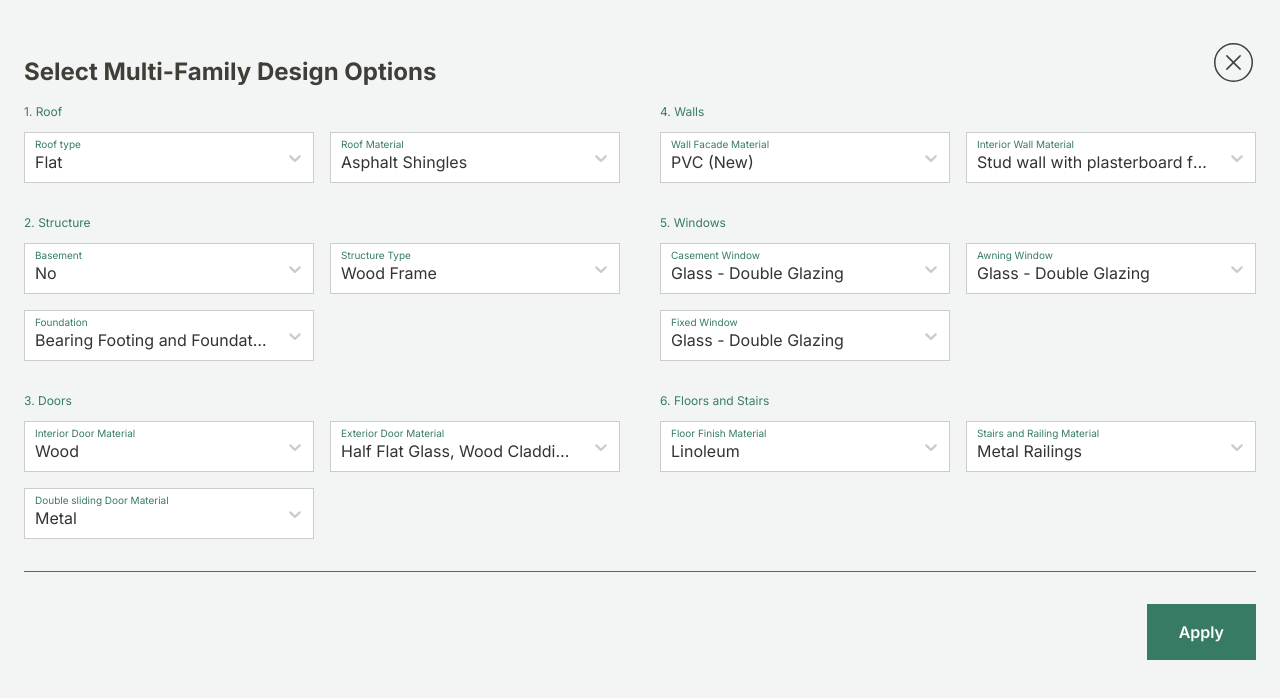
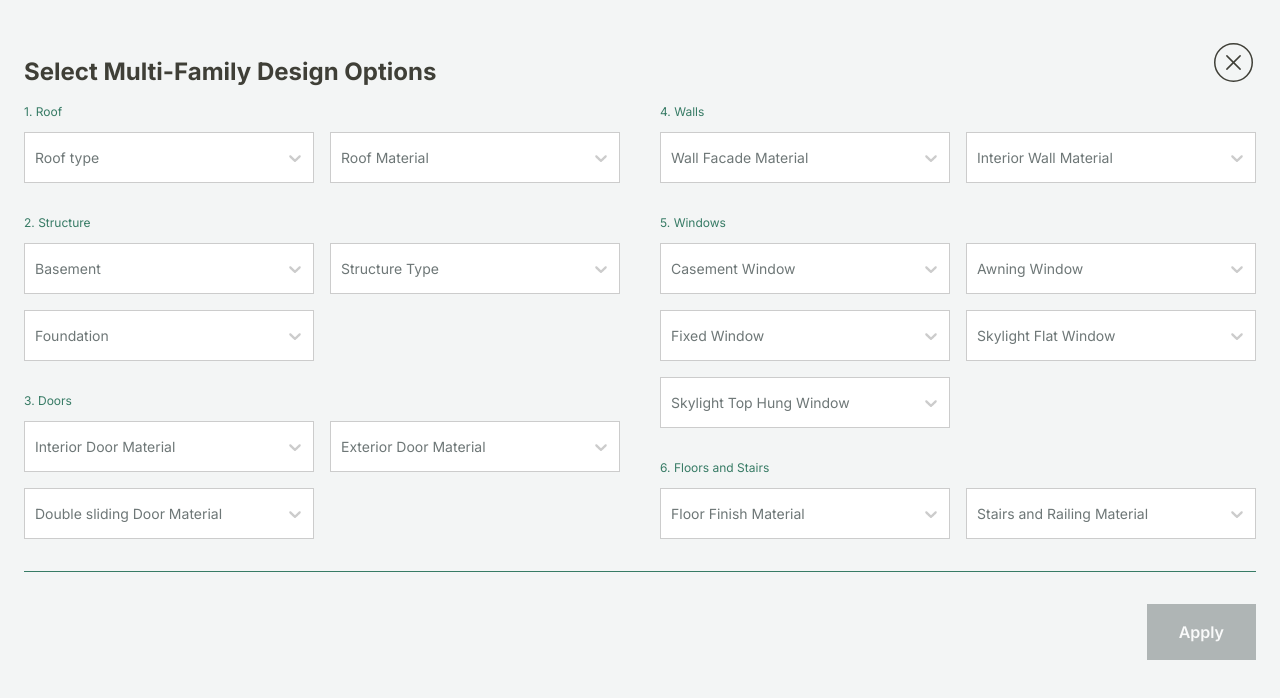
Before and after one commit to evolvingweb/mcgill-data-homebase, a React (Create React App) app: page / in a window 1280 px wide. Both pictures are taken after a click on the button "Start Exploring". Shown: the top 698 px of the page. Built offline with nearby package versions, Linux system fonts and the light colour scheme.

Commit message:
Removing default values in filters.

```diff
--- a/src/components/FilterField.jsx
+++ b/src/components/FilterField.jsx
@@ -1,6 +1,6 @@
 import React from 'react';
 import _map from 'lodash/map';
-import _first from 'lodash/first';
+// import _first from 'lodash/first';
 import _find from 'lodash/find';
 import Select, { components } from "react-select";
 
@@ -97,7 +97,7 @@ const FilterField = ({
     return null;
   }
   const mergedOptions = _map(options, option => ({ value: option, label: option }));
-  const defaultSelectOption = _find(mergedOptions, option => option.value === defaultValue) || _first(mergedOptions)
+  const defaultSelectOption = _find(mergedOptions, option => option.value === defaultValue); // || _first(mergedOptions)
 
   const onSelectChange = (selectedValue, select) => {
     const { value } = selectedValue;
--- a/src/components/Filters.jsx
+++ b/src/components/Filters.jsx
@@ -1,7 +1,7 @@
 import React, { useEffect, useLayoutEffect, useState } from 'react';
 import _map from 'lodash/map';
 import _each from 'lodash/each';
-import _first from 'lodash/first';
+// import _first from 'lodash/first';
 
 import { AppContext } from 'context/AppContextProvider';
 import filterRawData from 'mock-data/filters.json';
@@ -67,7 +67,7 @@ const Filters = ({ onApply }) => {
     if (showFilters) {
       const assignValuesToFilter = {};
       /* @TODO: Remove this to prevent pre-fill the fields */
-      const preFilledData = currentDesign ? currentDesign : _first(filterRawData);
+      const preFilledData = currentDesign; // ? currentDesign : _first(filterRawData);
       _each(filterData, (value, key) => {
         assignValuesToFilter[key] = (preFilledData && preFilledData[key]) || '';
       });
```
